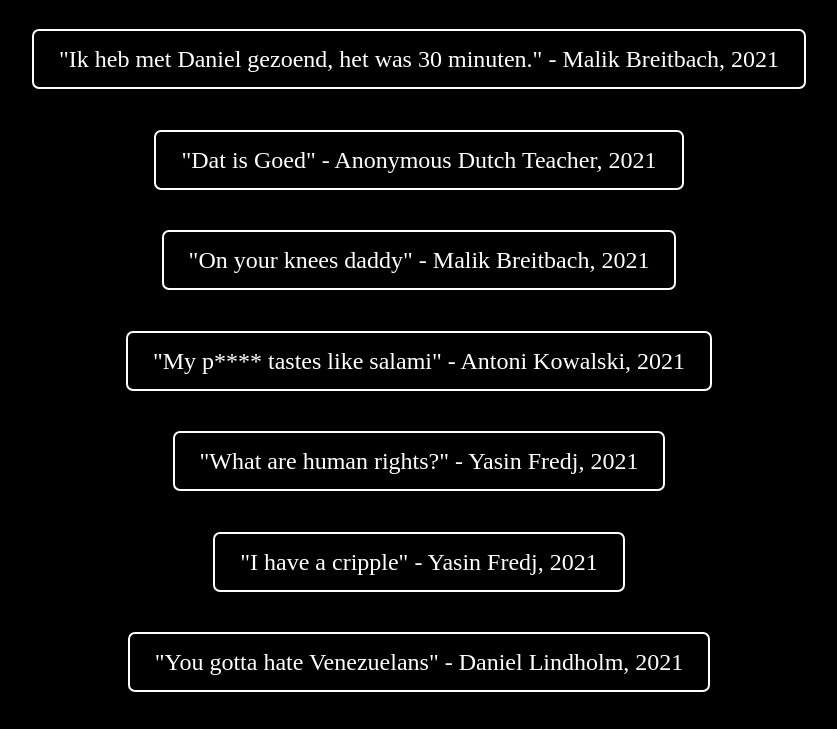
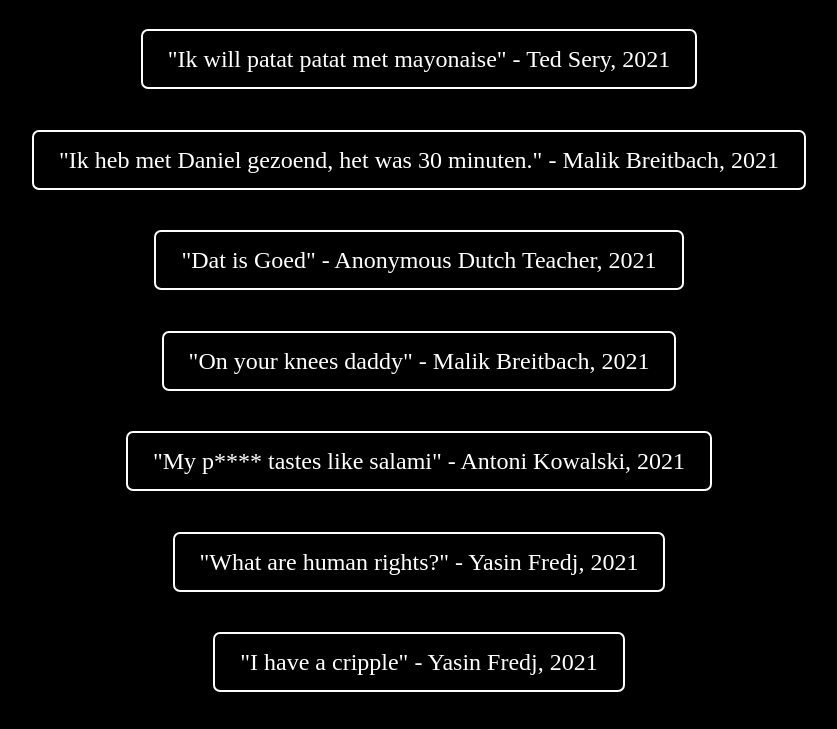
Before and after one commit to mxxaxx/Quotes, a plain HTML site: page index.html in a window 1280 px wide. Shown: the part 102-831 px from the top of the page, without its empty margins (241-1078 px from the left). Drawn offline with Linux system fonts and the light colour scheme.

Commit message:
Update index.html

```diff
--- a/index.html
+++ b/index.html
@@ -11,6 +11,11 @@
         Quotes
     </h1>
     <ol>
+        <li>
+            <a>
+                "Ik will patat patat met mayonaise" - Ted Sery, 2021
+            </a>
+        </li>
         <li>
             <a>
                 "Ik heb met Daniel gezoend, het was 30 minuten." - Malik Breitbach, 2021
```
